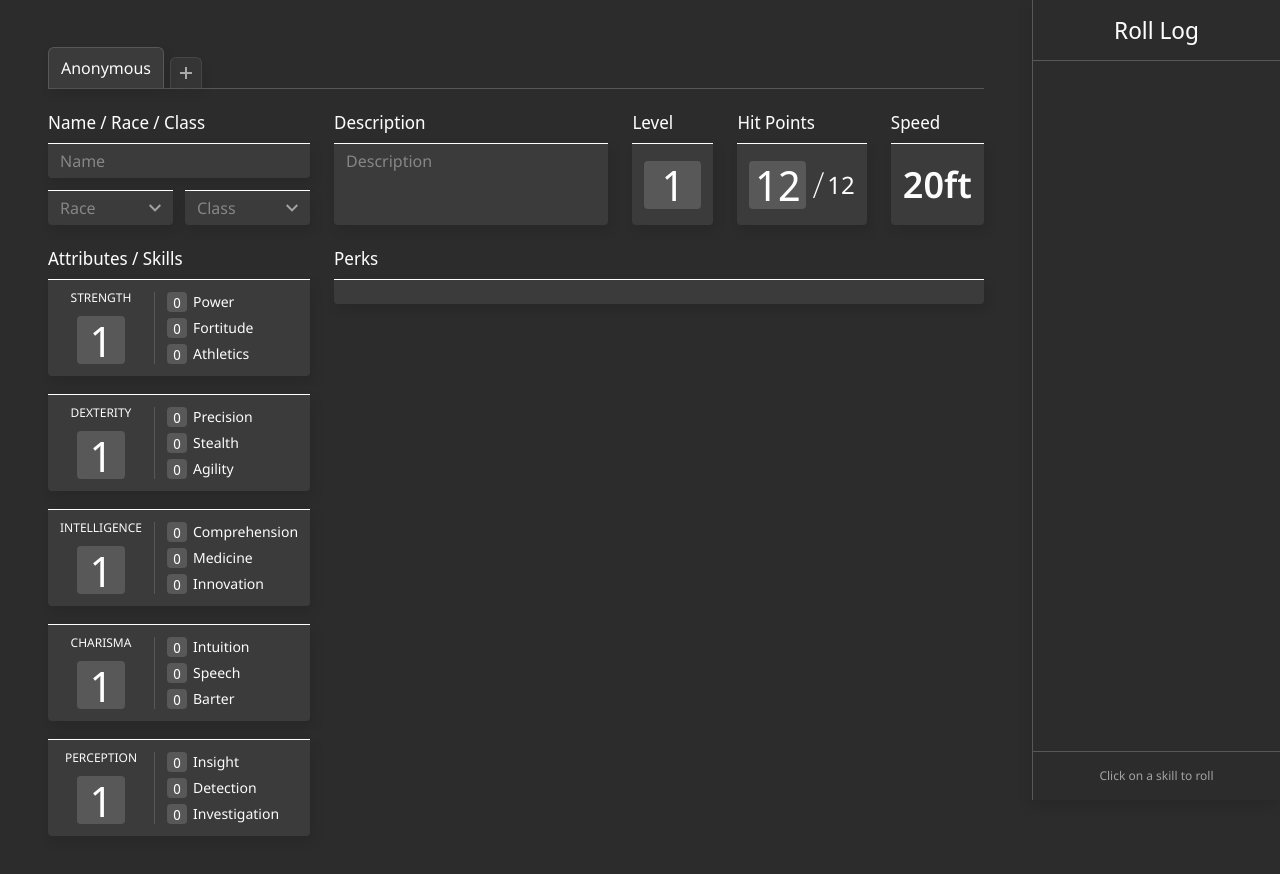
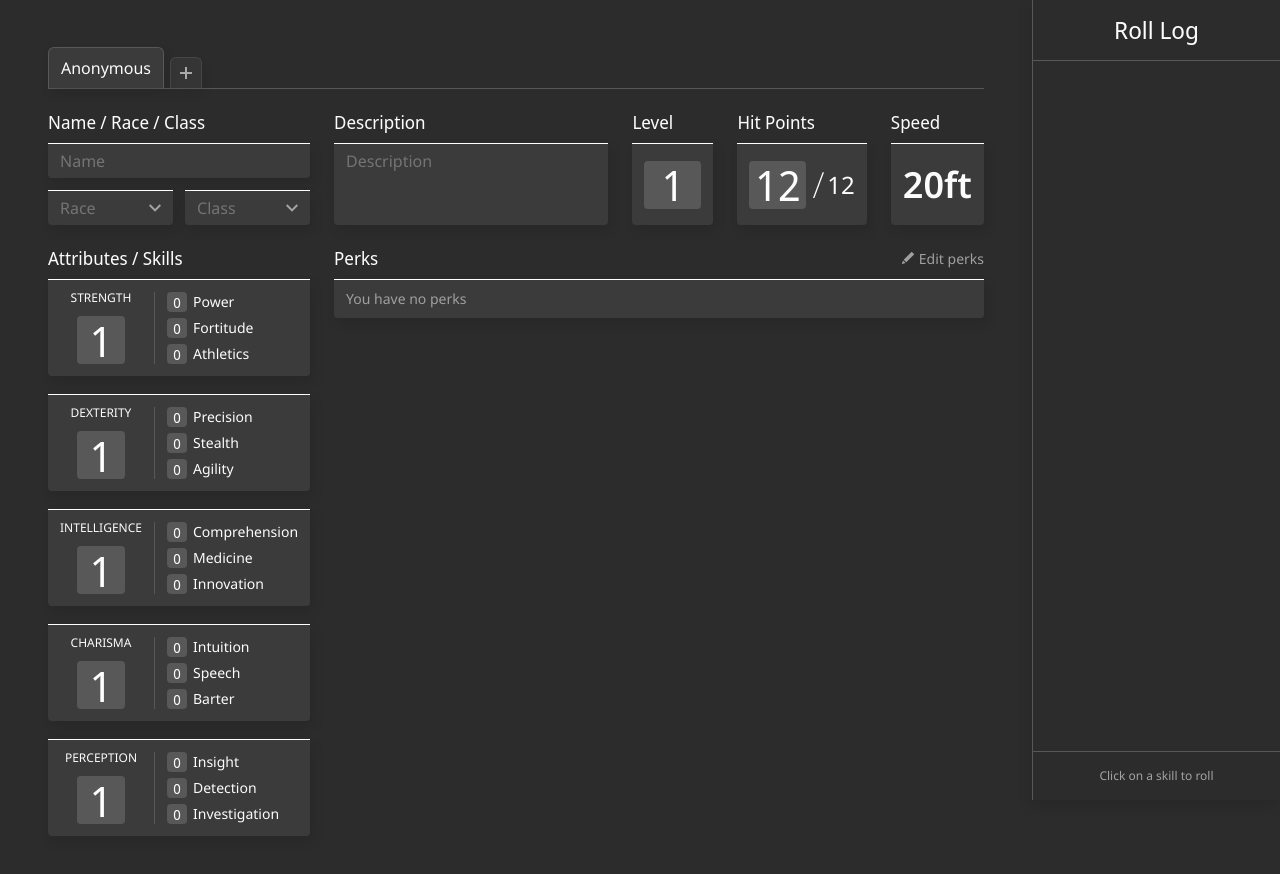
Before and after one commit to Paradoxdotexe/vade-mecum, a React (Create React App) app: page /engine in a window 1280 px wide. Shown: the top 874 px of the page. Built offline with nearby package versions, Linux system fonts and the light colour scheme.

Commit message:
PATCH: Add VTable component

```diff
--- a/src/components/VInput.tsx
+++ b/src/components/VInput.tsx
@@ -13,7 +13,7 @@ const Input = styled.div`
     width: 100%;
 
     &::placeholder {
-      color: #868686;
+      color: #747474;
     }
   }
 `;
--- a/src/components/VSelect.tsx
+++ b/src/components/VSelect.tsx
@@ -17,7 +17,7 @@ const Select = styled.div`
   outline: none;
 
   &.select--empty {
-    color: #868686;
+    color: #747474;
   }
 
   svg {
--- /dev/null
+++ b/src/components/VTable.tsx
@@ -0,0 +1,78 @@
+import React, { ReactNode } from 'react';
+import styled from 'styled-components';
+
+const StyledVTable = styled.table`
+  border-spacing: 0;
+
+  tr {
+    &:not(:last-child) {
+      td {
+        border-bottom: 1px solid #585858;
+      }
+    }
+
+    &.row--empty {
+      td:first-child {
+        color: #a0a0a0;
+        font-size: 14px;
+        font-weight: 400;
+        line-height: 1;
+      }
+    }
+
+    td {
+      padding: 12px;
+      line-height: 1.5;
+
+      &:not(:last-child) {
+        white-space: nowrap;
+        vertical-align: baseline;
+      }
+
+      &:first-child {
+        font-weight: 700;
+      }
+
+      &:last-child:not(:first-child) {
+        width: 100%;
+      }
+    }
+  }
+`;
+
+type VTableRow = {
+  key: string;
+};
+
+export type VTableColumn<T extends VTableRow> = {
+  key: string;
+  dataKey?: keyof T;
+  render?: (row: T) => ReactNode;
+};
+
+type VTableProps<T extends VTableRow> = {
+  columns: VTableColumn<T>[];
+  rows: T[];
+  emptyMessage?: string | null;
+};
+
+export const VTable = <T extends VTableRow>(props: VTableProps<T>) => {
+  return (
+    <StyledVTable>
+      {props.rows.map(row => (
+        <tr key={row.key}>
+          {props.columns.map(column => (
+            <td key={column.key}>
+              {column.dataKey ? `${row[column.dataKey]}` : column.render?.(row)}
+            </td>
+          ))}
+        </tr>
+      ))}
+      {!props.rows.length && props.emptyMessage !== null && (
+        <tr className="row--empty">
+          <td>{props.emptyMessage ?? 'No data.'}</td>
+        </tr>
+      )}
+    </StyledVTable>
+  );
+};
--- a/src/components/VTextArea.tsx
+++ b/src/components/VTextArea.tsx
@@ -15,7 +15,7 @@ const TextArea = styled.div`
     width: 100%;
 
     &::placeholder {
-      color: #868686;
+      color: #747474;
     }
   }
 `;
--- a/src/pages/engine/EnginePage.tsx
+++ b/src/pages/engine/EnginePage.tsx
@@ -47,7 +47,7 @@ const Page = styled.div`
           padding: 9px;
 
           &:hover {
-            opacity: 0.8;
+            opacity: 1;
           }
         }
 
--- a/src/pages/engine/characterSheet/CharacterSheet.tsx
+++ b/src/pages/engine/characterSheet/CharacterSheet.tsx
@@ -14,6 +14,7 @@ import { capitalize } from '@/utils/capitalize';
 import { WORLD_KITS } from '../WorldKit';
 import { ClassItemCard } from './ClassItemCard';
 import { PerksCard } from './PerksCard';
+import { ReactComponent as EditIcon } from '@/icons/Edit.svg';
 
 const Sheet = styled.div`
   display: flex;
@@ -56,6 +57,32 @@ const Sheet = styled.div`
     .section__header {
       font-family: 'Noto Sans Display', sans-serif;
       font-size: 18px;
+      height: 18px;
+      display: flex;
+      justify-content: space-between;
+
+      button {
+        background: none;
+        outline: none;
+        border: none;
+        color: #a0a0a0;
+        display: flex;
+        align-items: center;
+        padding: 0;
+        font-family: 'Noto Sans', sans-serif;
+        gap: 3px;
+        transition: color 150ms ease;
+        font-size: 14px;
+
+        &:hover {
+          cursor: pointer;
+          color: #fff;
+        }
+
+        svg {
+          font-size: 16px;
+        }
+      }
     }
 
     .section__row {
@@ -127,7 +154,13 @@ export const CharacterSheet: React.FC = () => {
             </div>
           )}
           <div className="sheet__section">
-            <div className="section__header">Perks</div>
+            <div className="section__header">
+              Perks
+              <button>
+                <EditIcon />
+                Edit perks
+              </button>
+            </div>
             <PerksCard />
           </div>
         </div>
--- a/src/pages/engine/characterSheet/PerksCard.tsx
+++ b/src/pages/engine/characterSheet/PerksCard.tsx
@@ -3,55 +3,30 @@ import { VCard } from '@/components/VCard';
 import { useCharacters } from '../useCharacters';
 import styled from 'styled-components';
 import { capitalize } from '@/utils/capitalize';
+import { VTable, VTableColumn } from '@/components/VTable';
+import { Perk } from '../Perk';
 
 const StyledPerksCard = styled(VCard)`
-  display: flex;
-  flex-direction: column;
-
-  .card__row {
-    padding: 12px 12px;
-    display: flex;
-    align-items: center;
-    gap: 36px;
-
-    &:not(:last-child) {
-      border-bottom: 1px solid #585858;
-    }
-
-    > div {
-      height: 100%;
-      line-height: 1.5;
-
-      &:first-child {
-        font-weight: 700;
-      }
-
-      &:not(:last-child) {
-        white-space: nowrap;
-      }
-
-      &:last-child {
-        flex: 1;
-      }
-    }
-  }
+  padding: 0;
+  max-height: 300px;
+  overflow: auto;
 `;
 
 export const PerksCard: React.FC = () => {
   const { currentCharacter } = useCharacters();
 
+  const columns: VTableColumn<Perk>[] = [
+    { key: 'name', dataKey: 'name' },
+    {
+      key: 'skill',
+      render: perk => `${capitalize(perk.skillKey)} ${perk.skillRequirement}`
+    },
+    { key: 'description', dataKey: 'description' }
+  ];
+
   return (
-    <StyledPerksCard style={{ padding: 0 }}>
-      {currentCharacter.perks.map(perk => (
-        <div key={perk.key} className="card__row">
-          <div>{perk.name}</div>
-          <div>
-            {capitalize(perk.skillKey)} {perk.skillRequirement}
-          </div>
-          <div>{perk.description}</div>
-        </div>
-      ))}
-      {currentCharacter.perks.length === 0 && <div className="card__row" />}
+    <StyledPerksCard>
+      <VTable columns={columns} rows={currentCharacter.perks} emptyMessage="You have no perks" />
     </StyledPerksCard>
   );
 };
--- a/src/version.json
+++ b/src/version.json
@@ -1,4 +1,4 @@
 {
-  "version": "0.17.0",
-  "versionCommitHash": "158920c"
+  "version": "0.17.1",
+  "versionCommitHash": "7169208"
 }
```
Also changed, not shown: src/icons/Edit.svg (added).
